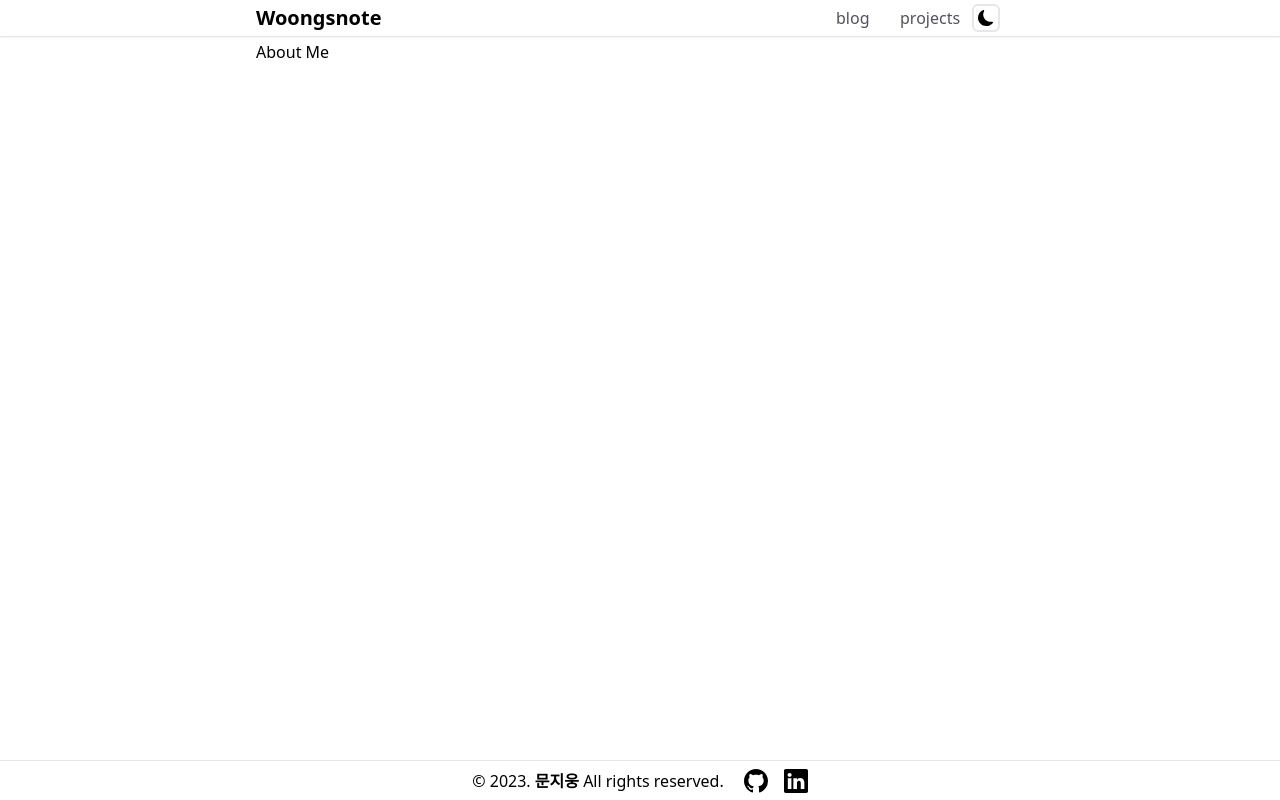
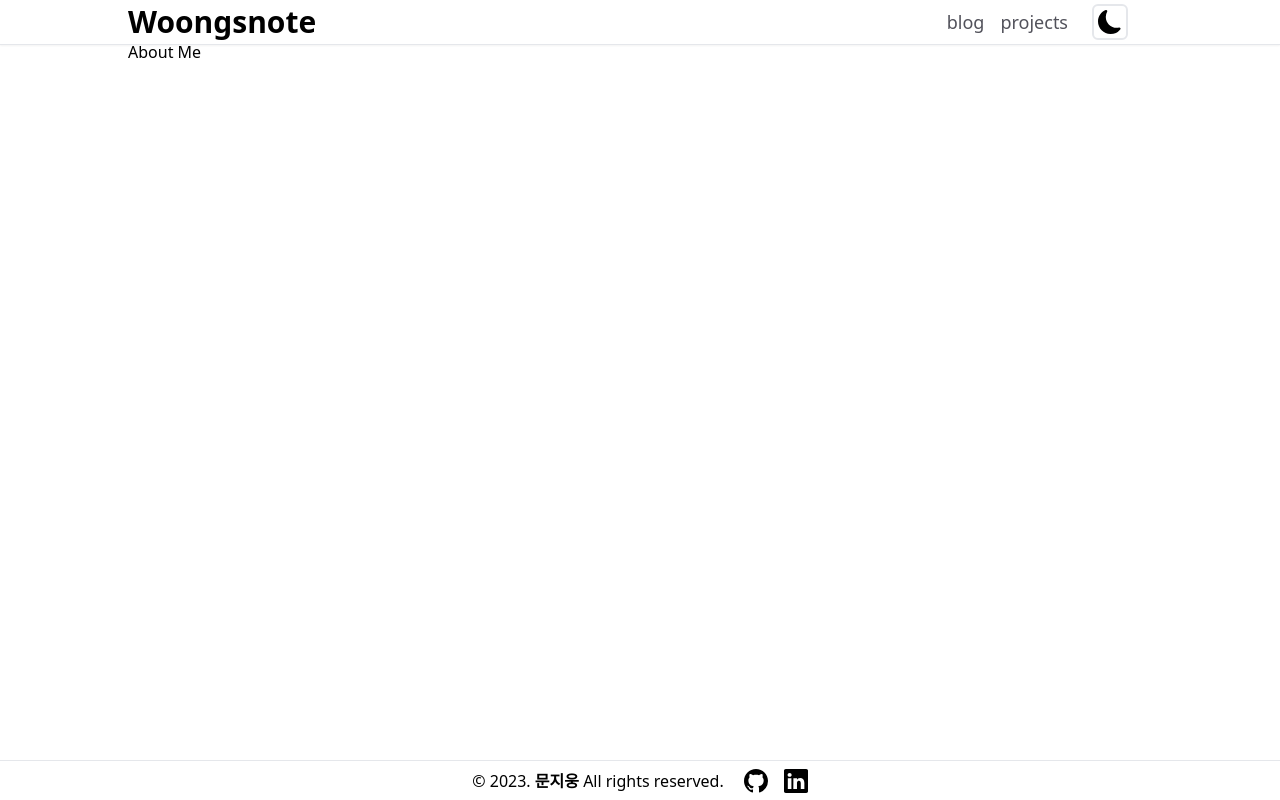
Before and after one commit to woongsnote/woongsnote-dev, a Next.js app: page /about in a window 1280 px wide. Built offline with nearby package versions, Linux system fonts and the light colour scheme.

Commit message:
UI 수정

```diff
--- a/components/Intro.tsx
+++ b/components/Intro.tsx
@@ -2,7 +2,7 @@ import Image from "next/image";
 
 const Intro = () => {
   return (
-    <div className="flex flex-col justify-center items-center py-2 sm:py-8 md:flex-row-reverse mx-auto">
+    <div className="flex flex-col justify-center items-center py-4 sm:py-8 md:flex-row-reverse mx-auto">
       <Image
         width={96}
         height={96}
--- a/components/NavBar.tsx
+++ b/components/NavBar.tsx
@@ -13,17 +13,17 @@ const NavBar = () => {
   return (
     <div className="w-full fixed z-20 shadow-sm top-0 left-0 bg-white dark:bg-black">
       <header className="border-b ">
-        <div className="flex justify-between  items-center max-w-screen-md  mx-auto py-1 px-4 md:px-0">
+        <div className="flex justify-between  items-center max-w-screen-lg  mx-auto py-1 px-4 md:px-0">
           <Link href="/">
-            <h1 className="text-xl font-bold text-center">Woongsnote</h1>
+            <h1 className="text-3xl font-bold text-center">Woongsnote</h1>
           </Link>
-          <nav className="flex items-center">
+          <nav className="flex items-center justify-center">
             <ul className="hidden sm:flex gap-4">
               {links.map(({ label, href }) => (
                 <Link
                   key={label}
                   href={href}
-                  className={`text-md w-12 ${
+                  className={`text-lg ${
                     pathname === href
                       ? "text-indigo-500 dark:text-indigo-400 font-bold"
                       : "text-zinc-600 hover:text-zinc-900 dark:text-zinc-400 dark:hover:text-zinc-50"
--- a/components/PageHeader.tsx
+++ b/components/PageHeader.tsx
@@ -5,10 +5,10 @@ interface PageProps {
 
 const PageHeader = ({ title, description }: PageProps) => {
   return (
-    <section className="mb-2 pb-2">
-      <h2 className="text-3xl font-bold py-2">{title}</h2>
-      <p className="py-2 text-md">{description}</p>
-    </section>
+    <div className="mt-2 md:mt-0">
+      <h2 className="text-2xl font-bold md:pt-2">{title}</h2>
+      <p className="mt-2 text-md mb-2">{description}</p>
+    </div>
   );
 };
 
--- a/components/ThemeSwitch.tsx
+++ b/components/ThemeSwitch.tsx
@@ -18,17 +18,17 @@ const ThemeSwitch = () => {
     <div className="md:mx-4 md:px-2 flex justify-center">
       {currentTheme === "dark" ? (
         <button
-          className="p-1 border-2 rounded-md"
+          className="p-1 border-2 rounded-md hover:text-yellow-300"
           onClick={() => setTheme("light")}
         >
-          <BsSunFill />
+          <BsSunFill size={24} />
         </button>
       ) : (
         <button
-          className="p-1 border-2 rounded-md"
+          className="p-1 border-2 rounded-md hover:text-yellow-900"
           onClick={() => setTheme("dark")}
         >
-          <BsMoonFill />
+          <BsMoonFill size={24} />
         </button>
       )}
     </div>
--- a/pages/projects/index.tsx
+++ b/pages/projects/index.tsx
@@ -24,7 +24,7 @@ const Projects = ({
         description="사이드 & 토이 프로젝트들을 기록합니다."
       />
 
-      <div className="grid md:grid-cols-2 gap-8">
+      <div className="grid md:grid-cols-3 gap-8">
         {projects.map((project: Project) => (
           <ProjectCard key={project.slug} {...project} />
         ))}
--- a/styles/globals.css
+++ b/styles/globals.css
@@ -4,6 +4,6 @@
 
 @layer base {
   main {
-    @apply pt-10 relative mx-auto container max-w-screen-md pb-28 md:pb-16 px-2 lg:px-0;
+    @apply pt-10 relative mx-auto container max-w-screen-lg pb-28 md:pb-16 px-2 lg:px-0;
   }
 }
```
